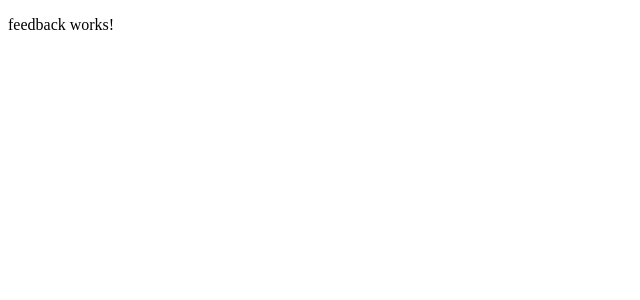
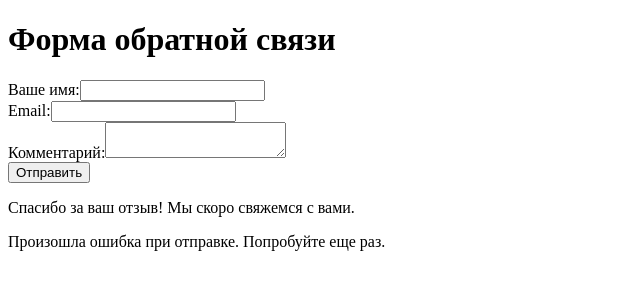
Before and after one commit to vasiliyantufev/sofTrast, an Angular app in the folder feedback_form/: page / in a window 1280 px wide. Shown: the top 300 px of the page, without its empty margins (0-640 px from the left). Built offline with nearby package versions, Linux system fonts and the light colour scheme.

Commit message:
feedback html

```diff
--- a/feedback_form/package.json
+++ b/feedback_form/package.json
@@ -11,10 +11,10 @@
   "private": true,
   "dependencies": {
     "@angular/animations": "^17.3.0",
-    "@angular/common": "^17.3.0",
+    "@angular/common": "^17.3.12",
     "@angular/compiler": "^17.3.0",
-    "@angular/core": "^17.3.0",
-    "@angular/forms": "^17.3.0",
+    "@angular/core": "^17.3.12",
+    "@angular/forms": "^17.3.12",
     "@angular/platform-browser": "^17.3.0",
     "@angular/platform-browser-dynamic": "^17.3.0",
     "@angular/router": "^17.3.0",
--- a/feedback_form/src/app/feedback/feedback.component.html
+++ b/feedback_form/src/app/feedback/feedback.component.html
@@ -1 +1,30 @@
-<p>feedback works!</p>
+<div class="container">
+    <h1>Форма обратной связи</h1>
+
+    <form >
+      <div class="form-field">
+        <label for="name">Ваше имя:</label>
+        <input id="name" formControlName="name" type="text" />
+      </div>
+
+      <div class="form-field">
+        <label for="email">Email:</label>
+        <input id="email" formControlName="email" type="email" />
+      </div>
+
+      <div class="form-field">
+        <label for="message">Комментарий:</label>
+        <textarea id="message" formControlName="message"></textarea>
+      </div>
+
+      <button type="submit" >Отправить</button>
+    </form>
+
+    <div>
+      <p>Спасибо за ваш отзыв! Мы скоро свяжемся с вами.</p>
+    </div>
+
+    <div>
+      <p>Произошла ошибка при отправке. Попробуйте еще раз.</p>
+    </div>
+  </div>
--- a/feedback_form/src/app/feedback/feedback.component.ts
+++ b/feedback_form/src/app/feedback/feedback.component.ts
@@ -1,9 +1,10 @@
 import { Component } from '@angular/core';
+import { CommonModule } from '@angular/common';  // Импортируем CommonModule для использования директивы *ngIf
 
 @Component({
   selector: 'app-feedback',
   standalone: true,
-  imports: [],
+  imports: [CommonModule],
   templateUrl: './feedback.component.html',
   styleUrl: './feedback.component.css'
 })
```
Also changed, not shown: 1 other file (tests, documents, lock files or other folders).
